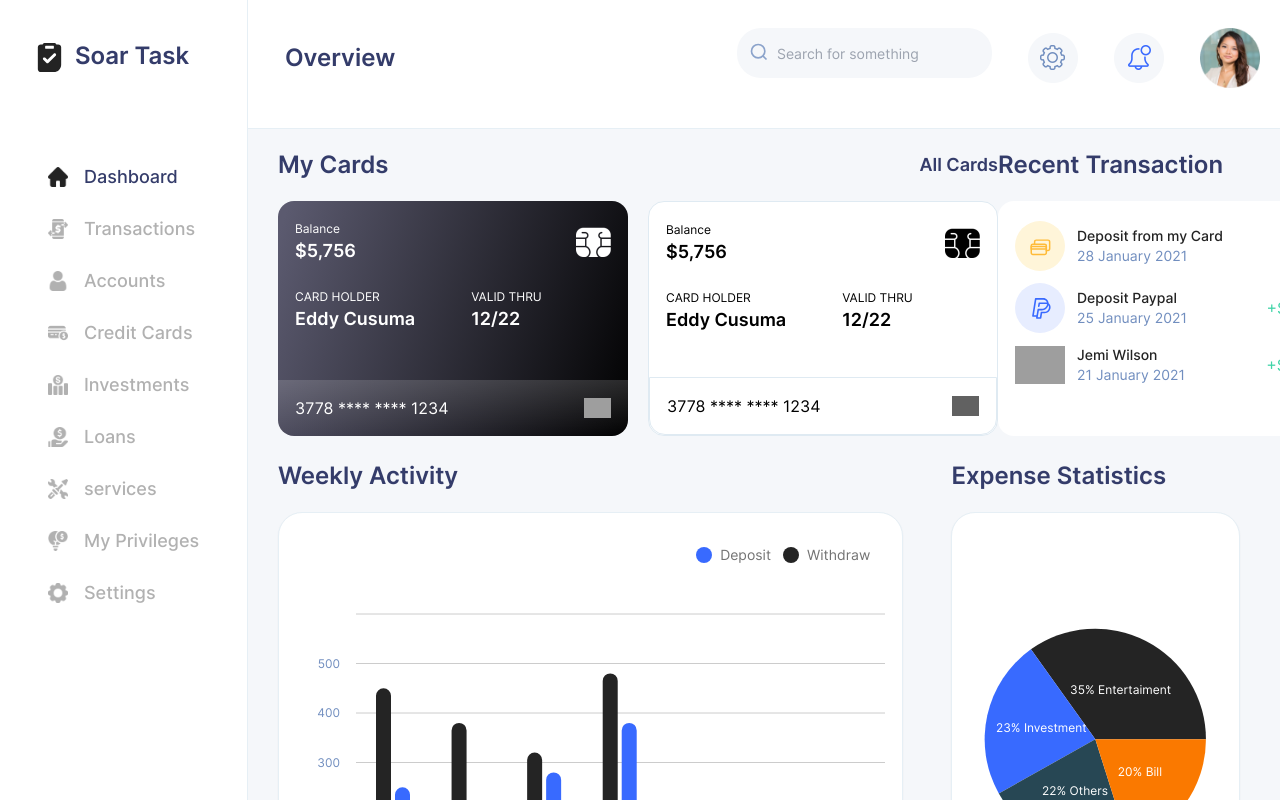
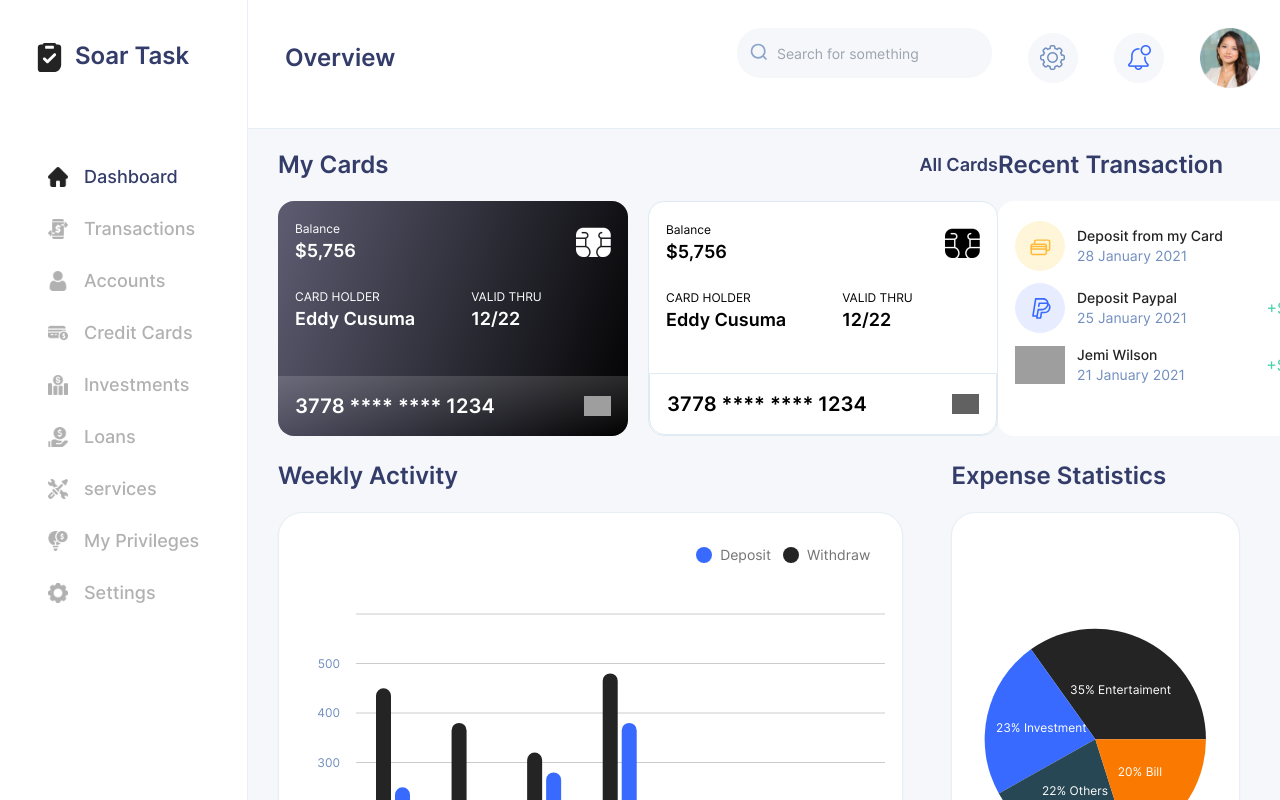
Before and after one commit to anwar-shihab/Soarinc, a Next.js app in the folder soarinc/: page / in a window 1280 px wide. Shown: the top 800 px of the page. Built offline with nearby package versions, Linux system fonts and the light colour scheme; grey boxes are pictures that could not be loaded.

Commit message:
card number fix

```diff
--- a/soarinc/components/CreditCards.tsx
+++ b/soarinc/components/CreditCards.tsx
@@ -38,7 +38,7 @@ const CreditCards = () => {
 
 
                       <div className={`absolute rounded-b-2xl h-25px px-[17px] flex justify-between items-center py-4 px-5 w-full left-0 bottom-0 ${index % 2 === 1 ? 'border border-cardBorder' : 'bg-custom-opacity-gradient'}`}>
-                        <p className={`${index % 2 === 1 ? 'invert' : ''}`}>{card.number}</p>
+                        <p className={`${index % 2 === 1 ? 'invert' : ''} font-semibold text-base lg:text-xl`}>{card.number}</p>
                         <Image priority className={`${index % 2 === 1 ? 'invert' : ''}`} src="/assets/images/cate.svg" width={27} height={18} alt="card-type" />
                       </div>
                     </CarouselItem>
@@ -74,7 +74,7 @@ const CreditCards = () => {
 
 
                       <div className={`absolute rounded-b-2xl h-25px px-[17px] flex justify-between items-center py-4 px-5 w-full left-0 bottom-0 ${index % 2 === 1 ? 'border border-cardBorder' : 'bg-custom-opacity-gradient'}`}>
-                        <p className={`${index % 2 === 1 ? 'invert' : ''}`}>{card.number}</p>
+                        <p className={`${index % 2 === 1 ? 'invert' : ''} font-semibold lg:text-xl`}>{card.number}</p>
                         <Image priority className={`${index % 2 === 1 ? 'invert' : ''}`} src="/assets/images/cate.svg" width={27} height={18} alt="card-type" />
                       </div>
                     </div>
```
